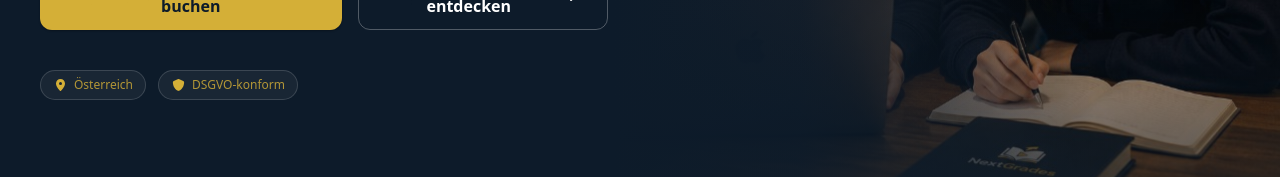
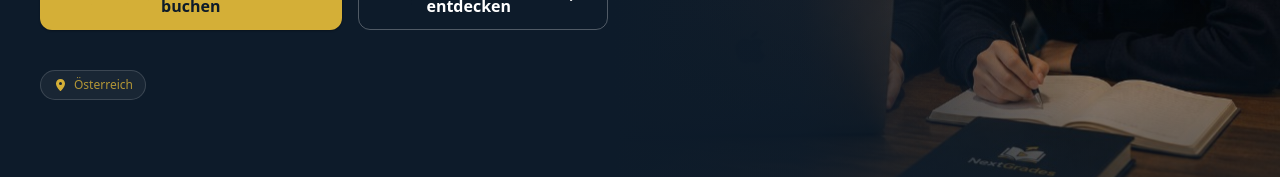
Before and after one commit to owiekelvin3-cpu/NextGrades, a Next.js app in the folder nextgrades-app/: page / in a window 1280 px wide. Shown: the part 434-611 px from the top of the page. Built offline with nearby package versions, Linux system fonts and the light colour scheme; no server answers; the database is empty.

Commit message:
Remove DSGVO-konform badge from homepage hero.
Co-authored-by: Cursor <cursoragent@cursor.com>

```diff
--- a/nextgrades-app/src/components/premium/HomeHero.tsx
+++ b/nextgrades-app/src/components/premium/HomeHero.tsx
@@ -1,6 +1,6 @@
 "use client";
 
-import { Shield, MapPin } from "lucide-react";
+import { MapPin } from "lucide-react";
 import { MarketingHeroBlend } from "@/components/marketing/MarketingHeroBlend";
 import { MarketingHeroMobileImage } from "@/components/marketing/MarketingHeroMobileImage";
 import { MarketingCtaButtons } from "@/components/premium/MarketingCtaButtons";
@@ -69,10 +69,6 @@ export function HomeHero({
                 <MapPin className="h-3.5 w-3.5 text-[#D4AF37]" />
                 Österreich
               </span>
-              <span className="inline-flex items-center gap-1.5 rounded-full border border-white/15 bg-white/5 px-3 py-1.5 text-xs text-on-navy-subtle">
-                <Shield className="h-3.5 w-3.5 text-[#D4AF37]" />
-                DSGVO-konform
-              </span>
             </div>
           </div>
           <div data-animate="hero-image" className="max-w-xl lg:max-w-none">
```
